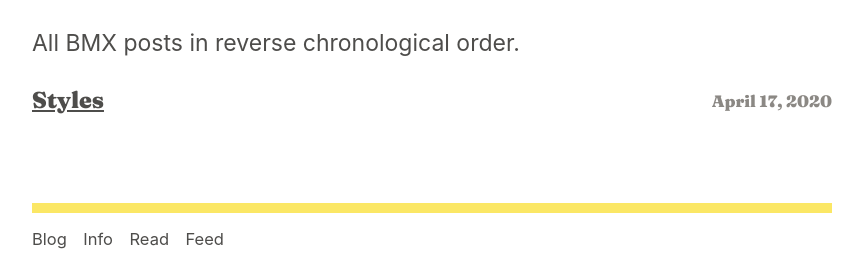
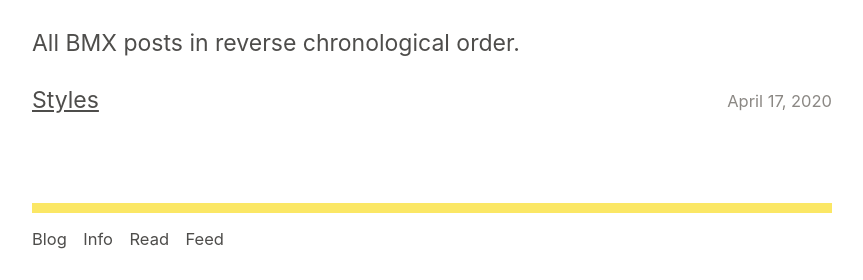
Before and after one commit to ajpwalser/ajpwalser.github.io, a Jekyll site: the page built from category.html, in a window 1280 px wide. Shown: the part 267-547 px from the top of the page, without its empty margins (208-1071 px from the left). Built offline with Jekyll 4.4.1, drawn with Linux system fonts in a browser that asks for light colours; some web fonts are replaced.

Commit message:
Update category.html

```diff
--- a/category.html
+++ b/category.html
@@ -8,7 +8,7 @@ description: Adam's posts about...
 <p class="first">All BMX posts in reverse chronological order.</p>
 <ul class="headline">
 {% for post in site.categories.test %}
-  <li style="align-items:center;display:flex;flex-wrap:wrap;justify-content:space-between;margin-bottom:10px;font-family: 'Fraunces', Inter, serif;">
+  <li style="align-items:center;display:flex;flex-wrap:wrap;justify-content:space-between;margin-bottom:10px;font-family: 'Inter', sans-serif;">
     <a href="{{ site.baseurl }}{{ post.url }}">{{ post.title }}</a>
     <span><time datetime="{{ post.date | date_to_xmlschema }}" itemprop="datePublished">{{ post.date | date: "%B %-d, %Y" }}</time></span>
   </li>
```
